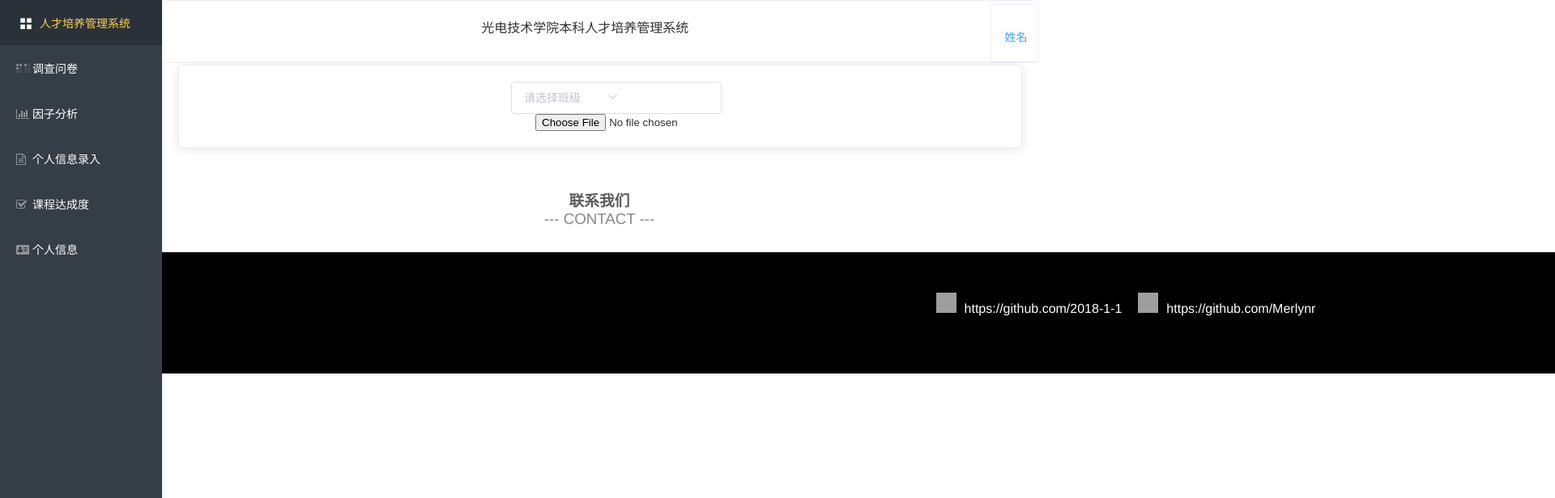
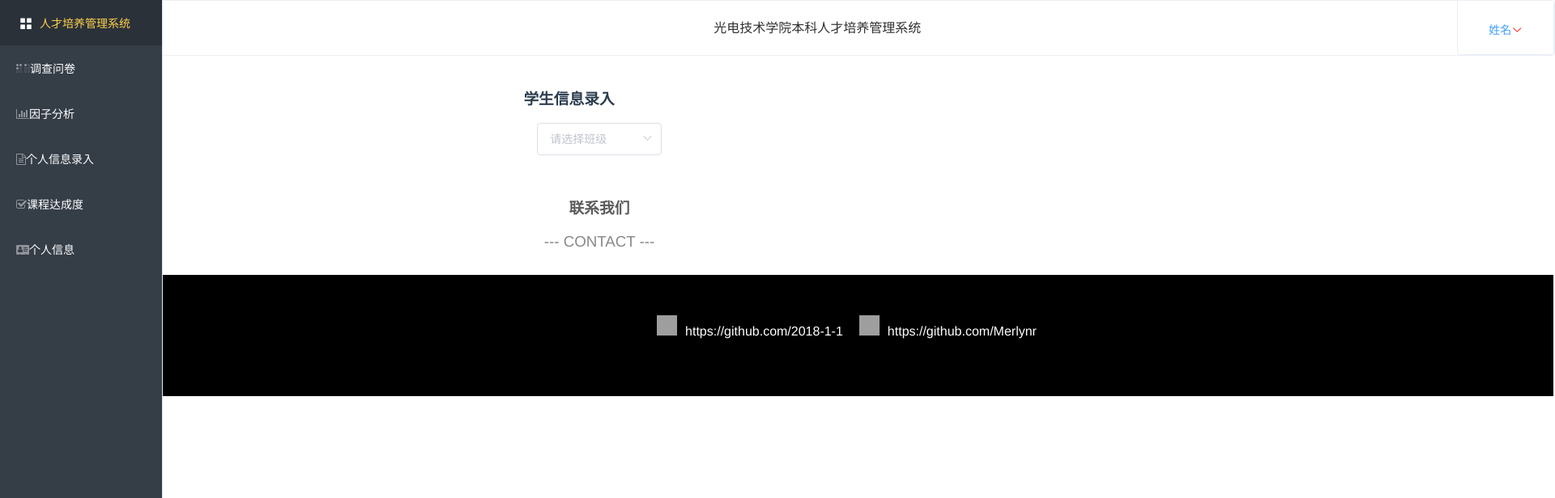
Before and after one commit to 2018-1-1/demo-web, a Vue app: page /#/entryAgreement in a window 1280 px wide. Shown: the top 616 px of the page at 81% size, 1920 px wide, since content can reach past the window. Built offline with nearby package versions, Linux system fonts and the light colour scheme; grey boxes are pictures that could not be loaded.

Commit message:
更改样式

```diff
--- a/src/view/entry-agreement/entry-agreement.vue
+++ b/src/view/entry-agreement/entry-agreement.vue
@@ -1,11 +1,14 @@
 <template>
-    <el-card>
-      <el-select v-model="value" clearable placeholder="请选择班级">
-        <el-option v-for="(item,key) in options" :key="key" :label="item.label" :value="item.value">
+  <div>
+
+      <h3 style="margin-left:-75px">学生信息录入</h3>
+      <el-select v-model="value" clearable placeholder="请选择班级" style="width:15%">
+        <el-option v-for="(item,key) in options" :key="key" :label="item.label" :value="item.value" style="width:200px;">
         </el-option>
       </el-select>
-      <input style="display:block;width:200px"  id="upload" type="file" @change="importfxx(this)"  accept=".csv, application/vnd.openxmlformats-officedocument.spreadsheetml.sheet, application/vnd.ms-excel" />
-    </el-card>
+      <!-- <input style="display:block;width:200px"  id="upload" type="file" @change="importfxx(this)"  accept=".csv, application/vnd.openxmlformats-officedocument.spreadsheetml.sheet, application/vnd.ms-excel" /> -->
+
+  </div>
 </template>
 <script>
   import {
@@ -16,12 +19,9 @@
   }
 </script>
 <style>
-  * {
-    width: 100%;
-    margin: auto;
-    padding: 0;
-  }
-   .el-select{
+
+
+   /* .el-select{
     width: 25%;
-  }
+  } */
 </style>
--- a/src/view/home-page/home-page.vue
+++ b/src/view/home-page/home-page.vue
@@ -10,32 +10,32 @@
           </el-menu-item>
           <el-menu-item v-for="(item,key) in menus" :key="key" :index='item.path'>
             <i :class='item.icon'></i>
-            <span style="display:inline-block;margin-left:-140px">{{item.name}}</span>
+            <span style="display:inline-block;">{{item.name}}</span>
           </el-menu-item>
         </el-menu>
       </el-aside>
-      <el-container style="position:relative;top:0;">
+      <el-container>
         <el-header style="padding:0">
           <!-- <i class="el-icon-caret-right" @click="pageActions"></i> -->
-          <el-card shadow="never">
+          <el-card shadow="never" style="width:1720px;margin-left:-10px;margin-top:-8px">
             <span style="font-family: Hiragino Sans GB;inline-height:64px;height:64px">光电技术学院本科人才培养管理系统</span>
-            <el-card shadow="hover" body-style="padding:0" style="margin-top:-1.5%;width:7%;height:70px;float:right">
-              <el-button type="text" style="height:80px;width:60%" @click="popover"><span>姓名</span><i class="el-icon-arrow-down"
+            <el-card shadow="hover" body-style="padding:0" style="margin-top:-1.5%;width:7%;height:70px;float:right;margin-right:-20px">
+              <el-button type="text" style="height:80px;width:60%;" @click="popover"><span>姓名</span><i class="el-icon-arrow-down"
                   style="color:red"></i></el-button>
             </el-card>
           </el-card>
           <el-dialog title="个人信息" :modal="false" width="450px" :show-close='false' :visible.sync="centerDialogVisible"
             style="padding-bottom:-50px">
-            <img src="../../assets/tou.png" style="width:450px;margin-left:-40px;margin-top:-10px">
+            <img src="../../assets/tou.png" style="width:450px;margin-left:-20px;margin-top:-10px">
             <el-row style="margin-left:-20px;width:450px;margin-top:-3px;margin-bottom:-30px;">
               <el-col :span="8">
-                <el-button>个人信息</el-button>
+                <el-button style="width:150px">个人信息</el-button>
               </el-col>
               <el-col :span="8">
-                <el-button>修改密码</el-button>
+                <el-button style="width:150px">修改密码</el-button>
               </el-col>
               <el-col :span="8">
-                <el-button>退出</el-button>
+                <el-button style="width:150px">退出</el-button>
               </el-col>
             </el-row>
           </el-dialog>
@@ -68,11 +68,6 @@
   }
 </script>
 <style>
-  * {
-    width: 100%;
-    margin: auto;
-    padding: 0;
-  }
 
   .el-header,
   .el-footer {
@@ -100,8 +95,8 @@
   }
 
   .footer {
-    width: 2400px;
-    margin-left:-20px;
+    width: 1725px;
+    margin-left:-35px;
     height: 100px;
     background: black;
     padding-top: 50px
--- a/src/view/question-nairerequire/question-nairerequire.vue
+++ b/src/view/question-nairerequire/question-nairerequire.vue
@@ -4,9 +4,9 @@
       <el-card>
         <h3 style="margin-left:-75px">{{questionnaire.name}}</h3>
         <el-form-item v-for="(item,key) in questionnaire.list" :key="key" :label="item.question">
-          <el-input v-if="item.type=='text'" style="width:700px;margin-left:-50%"></el-input>
-          <el-radio-group v-if="item.type=='radio'">
-            <el-radio v-for="(it,key) in item.questionnaire" :key="key" :label="it.value" style="width:50px;float:left;margin-left:50px">
+          <el-input v-if="item.type=='text'" type="textarea" style="margin-left:-134px;width:700px"></el-input>
+          <el-radio-group v-if="item.type=='radio'" style="margin-left:-742px">
+            <el-radio v-for="(it,key) in item.questionnaire" :key="key" :label="it.value" style="width:50px;margin-left:50px;float:left">
             </el-radio>
           </el-radio-group>
           <el-checkbox-group v-if="item.type=='checkbox'">
```
